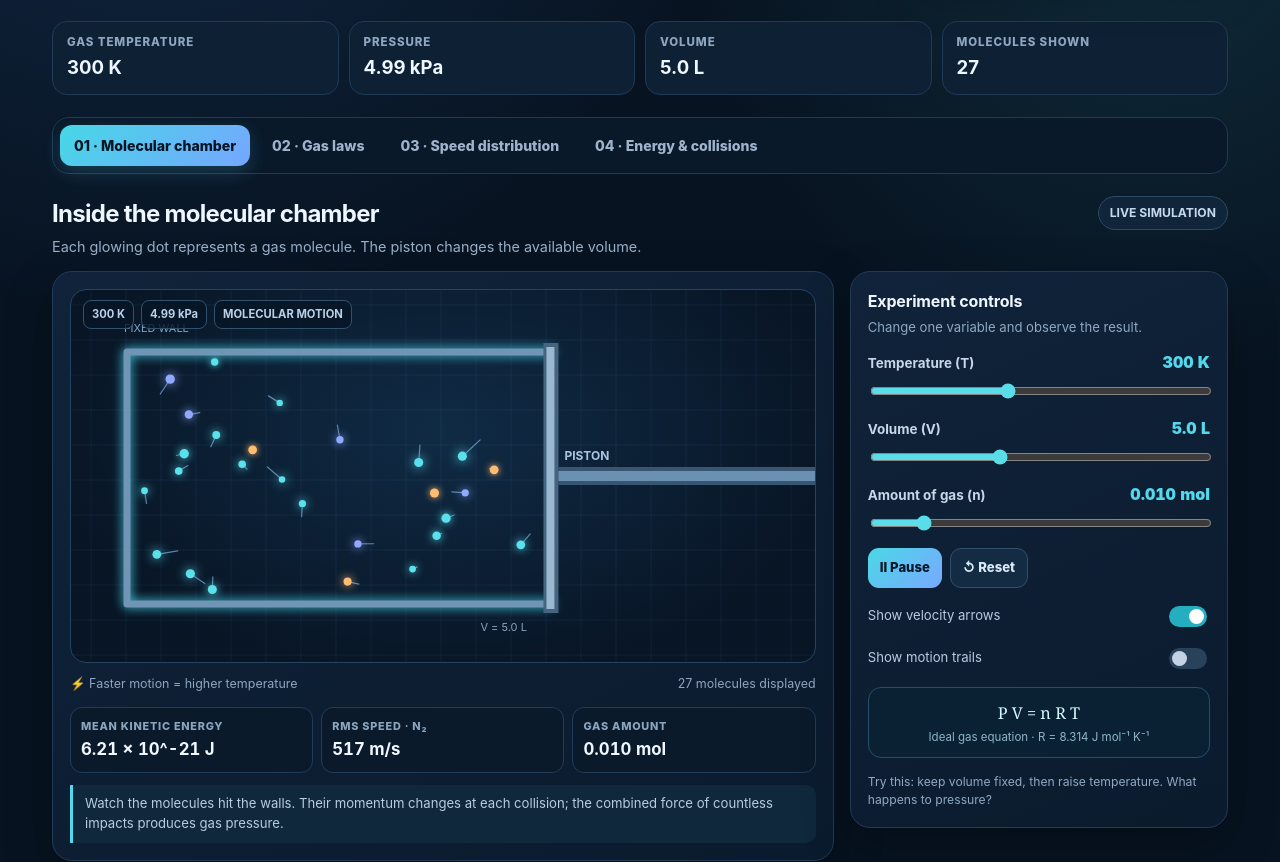
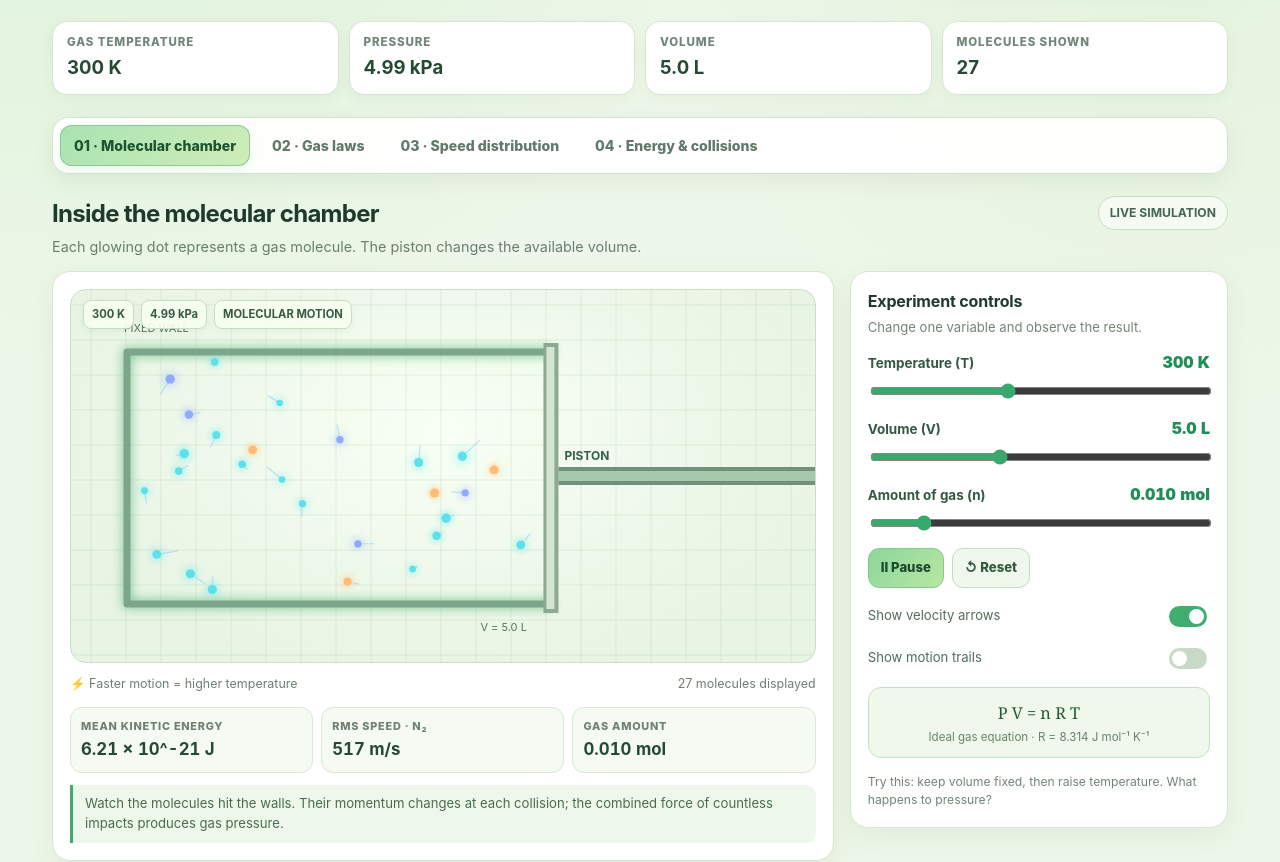
Before and after one commit to anshagarwaal123-cmd/virtual-science-lab-content, a plain HTML site: page playground/simulations/physics/class-11-kinetic-theory/index.html in a window 1280 px wide. Shown: the part 303-1165 px from the top of the page. Drawn offline with Linux system fonts and the light colour scheme.

Commit message:
Update index.html

```diff
--- a/playground/simulations/physics/class-11-kinetic-theory/index.html
+++ b/playground/simulations/physics/class-11-kinetic-theory/index.html
@@ -4,7 +4,7 @@
 <head>
 <meta charset="UTF-8">
 <meta name="viewport" content="width=device-width, initial-scale=1.0">
-<meta name="theme-color" content="#081426">
+<meta name="theme-color" content="#edf7e9">
 <title>Kinetic Theory | Virtual Science Lab</title>
 <script id="experiment-metadata" type="application/json">
 {"id":"class-11-kinetic-theory","title":"Kinetic Theory","class":"11","chapter":"Kinetic Theory","chapterNumber":12,"description":"Explore molecular motion, gas pressure and the ideal gas equation, Maxwell speed distribution, equipartition of energy and mean free path through interactive simulations."}
@@ -71,6 +71,33 @@ select{width:100%;padding:10px 12px;border:1px solid #31506c;border-radius:11px;
 .hidden{display:none!important}.accent{color:var(--cyan)}.muted{color:var(--muted)}.small{font-size:.76rem;color:#8fa8c3}
 @media(max-width:860px){.hero{grid-template-columns:1fr}.hero-art{min-height:125px}.layout{grid-template-columns:1fr}.quick-stats{grid-template-columns:repeat(2,1fr)}.mission-grid{grid-template-columns:1fr 1fr}}
 @media(max-width:560px){.shell{padding:16px 12px 38px}.topline{align-items:flex-start}.top-tag{font-size:.68rem}.hero{margin-top:2px}.hero p{font-size:.9rem}.tabs{top:4px;display:grid;grid-template-columns:1fr 1fr}.tab{padding:10px 7px;font-size:.78rem}.card{padding:13px;border-radius:16px}.panel-head{margin-top:16px}.readout-grid{grid-template-columns:repeat(3,1fr)}.readout{padding:8px}.readout strong{font-size:.9rem}.two-col{grid-template-columns:1fr 1fr}.mission-grid{grid-template-columns:1fr}.footer{align-items:flex-start;flex-direction:column}#chamberCanvas{min-height:215px}}
+/* PhET-inspired light green laboratory theme */
+:root{--bg:#edf7e9;--panel:#ffffff;--panel2:#f6fbf3;--line:#cfe2ca;--text:#1f3a2b;--muted:#627968;--cyan:#249b62;--blue:#4288d3;--orange:#e99a32;--green:#39a66e;--red:#d85b63;--shadow:0 12px 32px rgba(44,91,53,.10);--radius:18px}
+body{background:radial-gradient(circle at 8% 0%,#d9f0d5 0,transparent 34%),radial-gradient(circle at 92% 12%,#e3f3dc 0,transparent 29%),var(--bg);color:var(--text)}
+.brand{color:#466451}.brand-mark{background:linear-gradient(145deg,#8bd59b,#48b878);color:#12351f;box-shadow:0 5px 18px #55b97835}
+.top-tag,.chip{border:1px solid #c5dfc6;background:#f5fbf2;color:#45664e}
+.eyebrow{color:#29965b}.gradient{background:linear-gradient(90deg,#244d32 8%,#26985c 58%,#68ad62);-webkit-background-clip:text;background-clip:text;color:transparent}
+.hero p{color:#607968}.hero-art{border:1px solid #c8dfc7;background:linear-gradient(145deg,#f8fff5,#e2f2df);box-shadow:var(--shadow)}
+.hero-art:before,.hero-art:after{border-color:#64b77b66}.hero-art:after{border-color:#80b8d344}.atom{background:#39b879;box-shadow:0 0 18px #39b87988}.atom.a2{background:#f0a23b;box-shadow:0 0 18px #f0a23b88}.atom.a3{background:#5799dc;box-shadow:0 0 18px #5799dc88}
+.stat{background:#fff;border:1px solid #d5e7d1;box-shadow:0 4px 13px rgba(45,91,54,.05)}.stat small{color:#708778}.stat strong{color:#244b32}
+.tabs{border:1px solid #d3e5d0;background:#ffffffed;box-shadow:0 7px 22px rgba(46,88,54,.08);backdrop-filter:blur(12px)}
+.tab{color:#617968}.tab:hover{background:#edf7e9;color:#234a31}.tab.active{background:linear-gradient(135deg,#a8e3b2,#d0edb8);color:#1c542f;box-shadow:inset 0 0 0 1px #8bc999,0 4px 10px #68b77b22}
+.panel-head p{color:#687e6e}.card{background:#fff;border:1px solid #d5e6d1;box-shadow:0 8px 24px rgba(49,91,52,.075)}.card-sub{color:#718776}
+.sim-wrap{border:1px solid #c9dfc6;background:radial-gradient(ellipse at 50% 38%,#f8fff4,#e8f4e4 78%)}
+.sim-overlay span{background:#f7fff0e8;border:1px solid #c6ddc3;color:#355b3e;box-shadow:0 2px 7px #315d3010}
+.sim-footer{color:#6c826f}.control label{color:#345841}.control output{color:#218d57}input[type=range]{accent-color:#39a96b}
+select{border:1px solid #c7ddc5;background:#fbfff9;color:#244a32}.btn{border:1px solid #c4dcc2;background:#f0f8ed;color:#315b3b}.btn:hover{border-color:#6eb783}.btn.primary{background:linear-gradient(135deg,#8bd79a,#b9e6a2);color:#19482a;border:1px solid #83c990}.btn.ghost{background:transparent}
+.switch-row{color:#526d59}.switch{background:#c8d9c7}.switch:before{background:#fff}.switch:checked{background:#41ad70}
+.readout{background:#f5faf2;border:1px solid #d8e8d4}.readout small{color:#6d826f}.readout strong{color:#244b32}
+.formula{border:1px solid #c6dfc4;background:#eff8eb;color:#235b38}.formula small{color:#68836d}
+.note{border-left:3px solid #42a96c;background:#edf8eb;color:#4a6b51}.legend{color:#687f6e}
+.graph-box{border:1px solid #c9dfc6;background:#f7fcf4}.segment{background:#f1f8ee;border:1px solid #d1e4cb}.segment button{color:#66806a}.segment button.active{background:#d9efd5;color:#275638;box-shadow:inset 0 0 0 1px #a7d4a4}
+.mini-stat{background:#f5faf2;border:1px solid #d7e7d3}.mini-stat span{color:#718573}.mini-stat strong{color:#244b32}
+.callout{border:1px solid #ead9a8;background:linear-gradient(130deg,#fff8df,#f9f3dc);color:#705b2b}
+.mission{border:1px solid #d2e5ce;background:#f8fcf6}.mission p{color:#718675}.mission.done{border-color:#7fc79a;background:#edfaef}.mission.done .btn{border-color:#70bd8d;color:#277046}.progress{background:#dcebd8}.progress span{background:linear-gradient(90deg,#57bb7d,#a4d97a)}
+.footer{color:#748b77;border-top:1px solid #d4e5d0}.small{color:#718675}.accent{color:#218d57}.muted{color:#627968}
+@media(prefers-reduced-motion:reduce){*,*::before,*::after{scroll-behavior:auto!important;animation-duration:.01ms!important;transition-duration:.01ms!important}}
+
 </style>
 </head>
 <body>
@@ -273,16 +300,16 @@ select{width:100%;padding:10px 12px;border:1px solid #31506c;border-radius:11px;
     const size=setCanvasSize(chamber,cctx),w=size.w,h=size.h,b=currentBounds();chamberBounds=b;
     cctx.clearRect(0,0,w,h);
     // Soft grid and chamber glow.
-    cctx.save();cctx.strokeStyle='rgba(88,150,190,.10)';cctx.lineWidth=1;
+    cctx.save();cctx.strokeStyle='rgba(83,130,86,.12)';cctx.lineWidth=1;
     for(let x=20;x<w;x+=35){cctx.beginPath();cctx.moveTo(x,0);cctx.lineTo(x,h);cctx.stroke();}
     for(let y=15;y<h;y+=35){cctx.beginPath();cctx.moveTo(0,y);cctx.lineTo(w,y);cctx.stroke();}
     cctx.restore();
     // Chamber floor, ceiling and fixed wall.
-    cctx.lineWidth=7;cctx.lineCap='round';cctx.strokeStyle='#7195b4';cctx.shadowColor='#48d4e9';cctx.shadowBlur=11;
+    cctx.lineWidth=7;cctx.lineCap='round';cctx.strokeStyle='#7da58c';cctx.shadowColor='#65bd83';cctx.shadowBlur=11;
     cctx.beginPath();cctx.moveTo(b.x,b.y);cctx.lineTo(b.x+b.w,b.y);cctx.moveTo(b.x,b.y+b.h);cctx.lineTo(b.x+b.w,b.y+b.h);cctx.moveTo(b.x,b.y);cctx.lineTo(b.x,b.y+b.h);cctx.stroke();cctx.shadowBlur=0;
     // Sliding piston with piston head and rod.
-    const px=b.x+b.w;cctx.fillStyle='#45647f';cctx.fillRect(px-7,b.y-9,15,b.h+18);cctx.fillStyle='#9ab8d0';cctx.fillRect(px-4,b.y-5,8,b.h+10);cctx.fillStyle='#385571';cctx.fillRect(px+8,h/2-9,Math.max(0,w-px-8),18);cctx.fillStyle='#6b91b2';cctx.fillRect(px+8,h/2-5,Math.max(0,w-px-8),10);
-    cctx.fillStyle='#a8c6df';cctx.font='700 12px Inter,system-ui';cctx.fillText('PISTON',Math.min(w-70,px+14),h/2-16);
+    const px=b.x+b.w;cctx.fillStyle='#8baa91';cctx.fillRect(px-7,b.y-9,15,b.h+18);cctx.fillStyle='#d4e6d2';cctx.fillRect(px-4,b.y-5,8,b.h+10);cctx.fillStyle='#71917a';cctx.fillRect(px+8,h/2-9,Math.max(0,w-px-8),18);cctx.fillStyle='#a4c9ab';cctx.fillRect(px+8,h/2-5,Math.max(0,w-px-8),10);
+    cctx.fillStyle='#365e48';cctx.font='700 12px Inter,system-ui';cctx.fillText('PISTON',Math.min(w-70,px+14),h/2-16);
     // Pressure impacts are illustrated as small wall flashes.
     const scale=tempInCanvas(state.T);
     particles.forEach((p,i)=>{
@@ -292,7 +319,7 @@ select{width:100%;padding:10px 12px;border:1px solid #31506c;border-radius:11px;
       const color=i%7===0?'#ffbd72':i%5===0?'#91aaff':'#5be1eb';
       cctx.beginPath();cctx.fillStyle=color;cctx.shadowColor=color;cctx.shadowBlur=7+5*t;cctx.arc(p.x,p.y,p.r,0,Math.PI*2);cctx.fill();cctx.shadowBlur=0;
     });
-    cctx.fillStyle='#84a4c2';cctx.font='11px Inter,system-ui';cctx.fillText('FIXED WALL',b.x-3,b.y-20);cctx.fillText('V = '+fmt(state.V,1)+' L',b.x+b.w-70,b.y+b.h+27);
+    cctx.fillStyle='#55765f';cctx.font='11px Inter,system-ui';cctx.fillText('FIXED WALL',b.x-3,b.y-20);cctx.fillText('V = '+fmt(state.V,1)+' L',b.x+b.w-70,b.y+b.h+27);
   }
   function physicsStep(dt){
     const b=currentBounds(),left=b.x+5,right=b.x+b.w-5,top=b.y+5,bottom=b.y+b.h-5;
@@ -339,7 +366,7 @@ select{width:100%;padding:10px 12px;border:1px solid #31506c;border-radius:11px;
     else if(state.law==='charles'){yMin=100;yMax=1000;xLabel='Temperature (K)';yLabel='Volume (L)';xMin=100;xMax=900;curve=Array.from({length:80},(_,i)=>{const x=xMin+(xMax-xMin)*i/79;return [x,5*x/300];});}
     else{yMin=0;yMax=12;xLabel='Temperature (K)';yLabel='Pressure (kPa)';xMin=100;xMax=900;curve=Array.from({length:80},(_,i)=>{const x=xMin+(xMax-xMin)*i/79;return [x,p0*x/300];});}
     const X=x=>pad.l+(x-xMin)/(xMax-xMin)*plotW,Y=y=>pad.t+plotH-(y-yMin)/(yMax-yMin)*plotH;
-    ctx.strokeStyle='rgba(137,174,207,.16)';ctx.lineWidth=1;ctx.fillStyle='#8da8c5';ctx.font='11px Inter,system-ui';ctx.textAlign='center';
+    ctx.strokeStyle='rgba(100,135,104,.20)';ctx.lineWidth=1;ctx.fillStyle='#5e7464';ctx.font='11px Inter,system-ui';ctx.textAlign='center';
     for(let i=0;i<=5;i++){const gx=pad.l+plotW*i/5;ctx.beginPath();ctx.moveTo(gx,pad.t);ctx.lineTo(gx,pad.t+plotH);ctx.stroke();}
     for(let i=0;i<=4;i++){const gy=pad.t+plotH*i/4;ctx.beginPath();ctx.moveTo(pad.l,gy);ctx.lineTo(pad.l+plotW,gy);ctx.stroke();ctx.textAlign='right';ctx.fillText(fmt(yMin+(yMax-yMin)*(4-i)/4,1),pad.l-9,gy+4);}
     ctx.textAlign='center';ctx.fillText(xLabel,pad.l+plotW/2,h-10);ctx.save();ctx.translate(15,pad.t+plotH/2);ctx.rotate(-Math.PI/2);ctx.fillText(yLabel,0,0);ctx.restore();
@@ -373,7 +400,7 @@ select{width:100%;padding:10px 12px;border:1px solid #31506c;border-radius:11px;
   function drawDistribution(){
     const canvas=$('distCanvas');if(!canvas)return;const ctx=canvas.getContext('2d'),{w,h}=setCanvasSize(canvas,ctx),pad={l:56,r:18,t:22,b:45};ctx.clearRect(0,0,w,h);const pw=w-pad.l-pad.r,ph=h-pad.t-pad.b;
     const X=x=>pad.l+x/4.2*pw,Y=y=>pad.t+ph-y/0.9*ph;
-    ctx.strokeStyle='rgba(137,174,207,.16)';ctx.lineWidth=1;ctx.fillStyle='#8fa8c3';ctx.font='11px Inter,system-ui';
+    ctx.strokeStyle='rgba(100,135,104,.20)';ctx.lineWidth=1;ctx.fillStyle='#5e7464';ctx.font='11px Inter,system-ui';
     for(let i=0;i<=6;i++){const gx=pad.l+pw*i/6;ctx.beginPath();ctx.moveTo(gx,pad.t);ctx.lineTo(gx,pad.t+ph);ctx.stroke();ctx.textAlign='center';ctx.fillText(fmt(i*.7,1),gx,h-19);}
     for(let i=0;i<=4;i++){const val=.9*i/4,gy=Y(val);ctx.beginPath();ctx.moveTo(pad.l,gy);ctx.lineTo(pad.l+pw,gy);ctx.stroke();ctx.textAlign='right';ctx.fillText(fmt(val,2),pad.l-8,gy+4);}
     ctx.textAlign='center';ctx.fillText('Speed / most probable speed  (v / vₘₚ)',pad.l+pw/2,h-3);ctx.save();ctx.translate(13,pad.t+ph/2);ctx.rotate(-Math.PI/2);ctx.fillText('Relative probability density',0,0);ctx.restore();
@@ -382,7 +409,7 @@ select{width:100%;padding:10px 12px;border:1px solid #31506c;border-radius:11px;
     // Gaussian velocity components create a Maxwell speed sample.
     for(let i=0;i<sampleCount;i++){let z1,z2,z3;const rand=()=>Math.sqrt(-2*Math.log(Math.max(1e-9,Math.random())))*Math.cos(2*Math.PI*Math.random());z1=rand();z2=rand();z3=rand();const speed=Math.sqrt(z1*z1+z2*z2+z3*z3)*Math.sqrt(R*T/M);const x=speed/mostProbable(T,M);const b=Math.floor(x/.2);if(b>=0&&b<bins)counts[b]++;}
     const maxC=Math.max(...counts,1);counts.forEach((n,i)=>{const x=i*.2+.1,barH=n/maxC*.22;ctx.fillStyle='rgba(255,180,91,.55)';ctx.fillRect(X(x-.075),Y(barH),Math.max(2,pw*.2/4.2*.68),Y(0)-Y(barH));});
-    ctx.setLineDash([5,5]);ctx.strokeStyle='#ffb45b';ctx.beginPath();ctx.moveTo(X(1),pad.t);ctx.lineTo(X(1),pad.t+ph);ctx.stroke();ctx.setLineDash([]);
+    const peakX=mostProbable(T,M);ctx.setLineDash([5,5]);ctx.strokeStyle='#ffb45b';ctx.beginPath();ctx.moveTo(X(1),pad.t);ctx.lineTo(X(1),pad.t+ph);ctx.stroke();ctx.setLineDash([]);
     $('distTempOut').textContent=T+' K';$('vmp').textContent=Math.round(mostProbable(T,M))+' m/s';$('vrms').textContent=Math.round(rms(T,M))+' m/s';$('vmean').textContent=Math.round(meanSpeed(T,M))+' m/s';$('molarMass').textContent=(M*1000)+' g/mol';
   }
   $('gasSelect').addEventListener('change',e=>{state.gas=e.target.value;drawDistribution();});$('distTemp').addEventListener('input',drawDistribution);$('syncTemp').addEventListener('click',()=>{$('distTemp').value=state.T;drawDistribution();});
@@ -393,7 +420,7 @@ select{width:100%;padding:10px 12px;border:1px solid #31506c;border-radius:11px;
     const type=$('moleculeType').value,f=type==='mono'?3:type==='dia'?5:7,T=+$('energyTemp').value,perMode=.5*R*T,total=f*perMode;
     $('energyTempOut').textContent=T+' K';$('dof').textContent=f;$('uMole').textContent=fmt(total/1000,2)+' kJ/mol';$('cv').textContent=fmt(f/2*R,2)+' J/mol·K';$('gamma').textContent=fmt((f+2)/f,2);
     $('equipFormula').innerHTML='U = (f / 2) n R T<small>For one mole: Cᵥ,m = (f / 2) R · Cₚ,m = Cᵥ,m + R</small>';
-    const pad=26,gap=8,bw=(w-2*pad-(f-1)*gap)/f,maxBar=h-80;ctx.fillStyle='#8fa8c3';ctx.font='11px Inter,system-ui';ctx.textAlign='center';ctx.fillText('Average energy per active degree of freedom = ½ RT per mole',w/2,17);
+    const pad=26,gap=8,bw=(w-2*pad-(f-1)*gap)/f,base=h-37,maxBar=h-80;ctx.fillStyle='#5e7464';ctx.font='11px Inter,system-ui';ctx.textAlign='center';ctx.fillText('Average energy per active degree of freedom = ½ RT per mole',w/2,17);
     for(let i=0;i<f;i++){const x=pad+i*(bw+gap),bh=maxBar*.78;const grad=ctx.createLinearGradient(0,h-30-bh,0,h-30);grad.addColorStop(0,'#58dce8');grad.addColorStop(1,'#3975a9');ctx.fillStyle=grad;ctx.beginPath();ctx.rect(x,h-30-bh,bw,bh);ctx.fill();ctx.fillStyle='#d8eafa';ctx.fillText('½ RT',x+bw/2,h-12);}
   }
   function calcMfp(){const T=+$('mfpTemp').value,p=+$('pressureRange').value*1000,d=+$('diameterRange').value*1e-10,lambda=kB*T/(Math.sqrt(2)*Math.PI*d*d*p);$('pressureOut').textContent=$('pressureRange').value+' kPa';$('diameterOut').textContent=fmt(+$('diameterRange').value,1)+' Å';$('mfpTempOut').textContent=T+' K';$('mfpValue').textContent=fmt(lambda*1e9,1)+' nm';}
```
